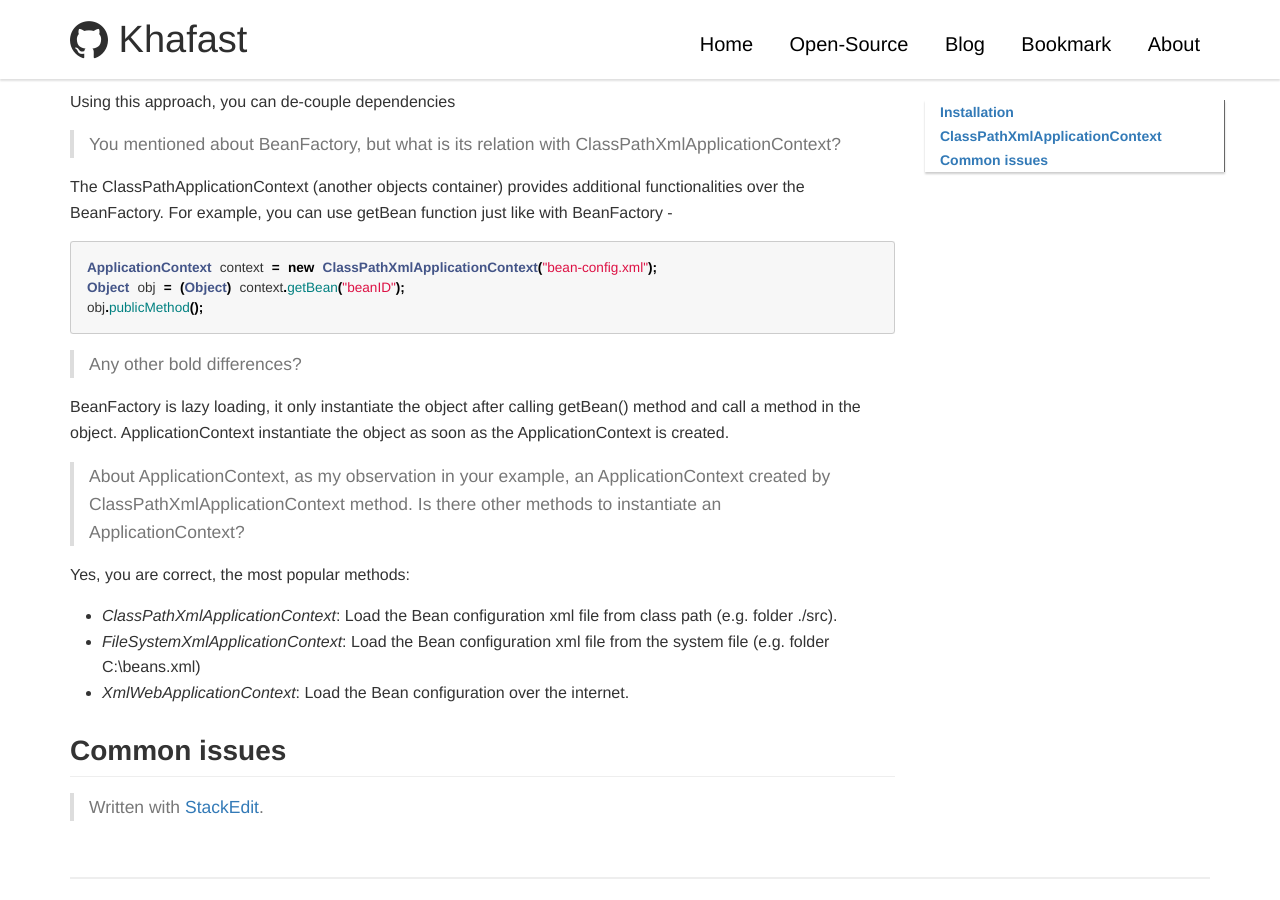
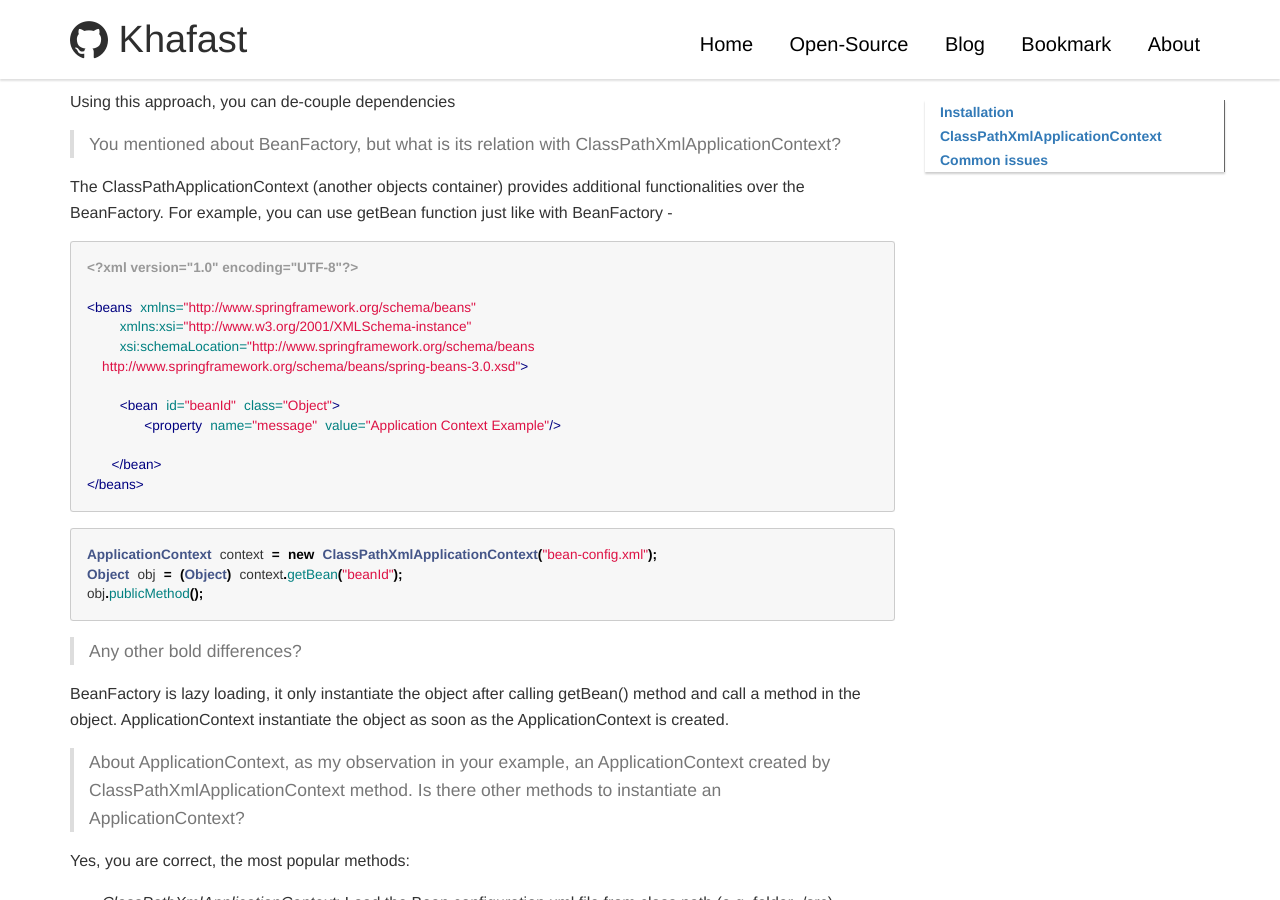
Before and after one commit to khafast/khafast.github.io, a Jekyll site: the page built from _posts/2018/2018-12-22-Overview-Java-Spring-MVC.md, in a window 1280 px wide and 900 px high, scrolled down 895 px. Built offline with Jekyll 4.4.1, drawn with Linux system fonts in a browser that asks for light colours; our own code applies the rules of GitHub Pages for plain Markdown files; comment, search, counter and statistics services are not loaded.

Commit message:
_posts/2018/2018-12-22-Overview-Java-Spring-MVC.md updated from https://stackedit.io/

````diff
--- a/_posts/2018/2018-12-22-Overview-Java-Spring-MVC.md
+++ b/_posts/2018/2018-12-22-Overview-Java-Spring-MVC.md
@@ -20,9 +20,23 @@
 > You mentioned about BeanFactory, but what is its relation with ClassPathXmlApplicationContext?
 
 The ClassPathApplicationContext (another objects container) provides additional functionalities over the BeanFactory. For example, you can use getBean function just like with BeanFactory -
+``` xml
+<?xml version="1.0" encoding="UTF-8"?>
+
+<beans xmlns="http://www.springframework.org/schema/beans"
+    xmlns:xsi="http://www.w3.org/2001/XMLSchema-instance"
+    xsi:schemaLocation="http://www.springframework.org/schema/beans
+    http://www.springframework.org/schema/beans/spring-beans-3.0.xsd">
+
+    <bean id="beanId" class="Object">
+       <property name="message" value="Application Context Example"/>
+
+   </bean>
+</beans>
+```
 ``` java
 ApplicationContext context = new ClassPathXmlApplicationContext("bean-config.xml");
-Object obj = (Object) context.getBean("beanID");
+Object obj = (Object) context.getBean("beanId");
 obj.publicMethod();
 ```
 > Any other bold differences?
````
Also changed, not shown: other parts of _posts/2018/2018-12-22-Overview-Java-Spring-MVC.md (+2 -2 lines).
